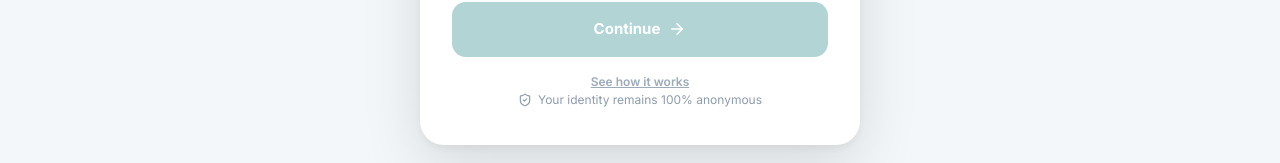
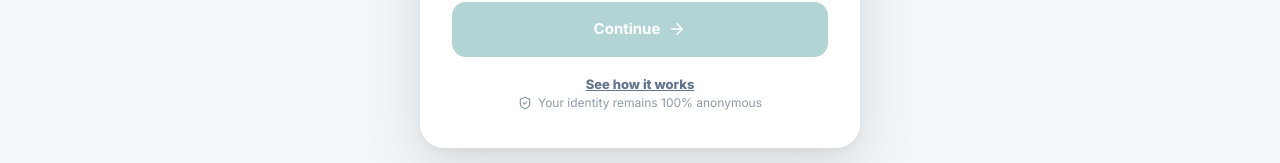
Before and after one commit to Oviksmedia/mhc-anonymous-voting, a Next.js app: page / in a window 1280 px wide. Shown: the part 604-767 px from the top of the page. Built offline with nearby package versions, Linux system fonts and the light colour scheme; no server answers.

Commit message:
UX: Bolder 'See how it works' link for better visibility

```diff
--- a/src/components/VotingSystem.tsx
+++ b/src/components/VotingSystem.tsx
@@ -240,7 +240,7 @@ export default function VotingSystem() {
 
                       <button
                         onClick={() => setShowHelp(true)}
-                        style={{ background: 'none', border: 'none', cursor: 'pointer', color: '#9DAAB8', fontSize: '12px', fontWeight: 600, textDecoration: 'underline', marginTop: '4px' }}
+                        style={{ background: 'none', border: 'none', cursor: 'pointer', color: '#64748B', fontSize: '13px', fontWeight: 800, textDecoration: 'underline', marginTop: '6px' }}
                       >
                         See how it works
                       </button>
```
